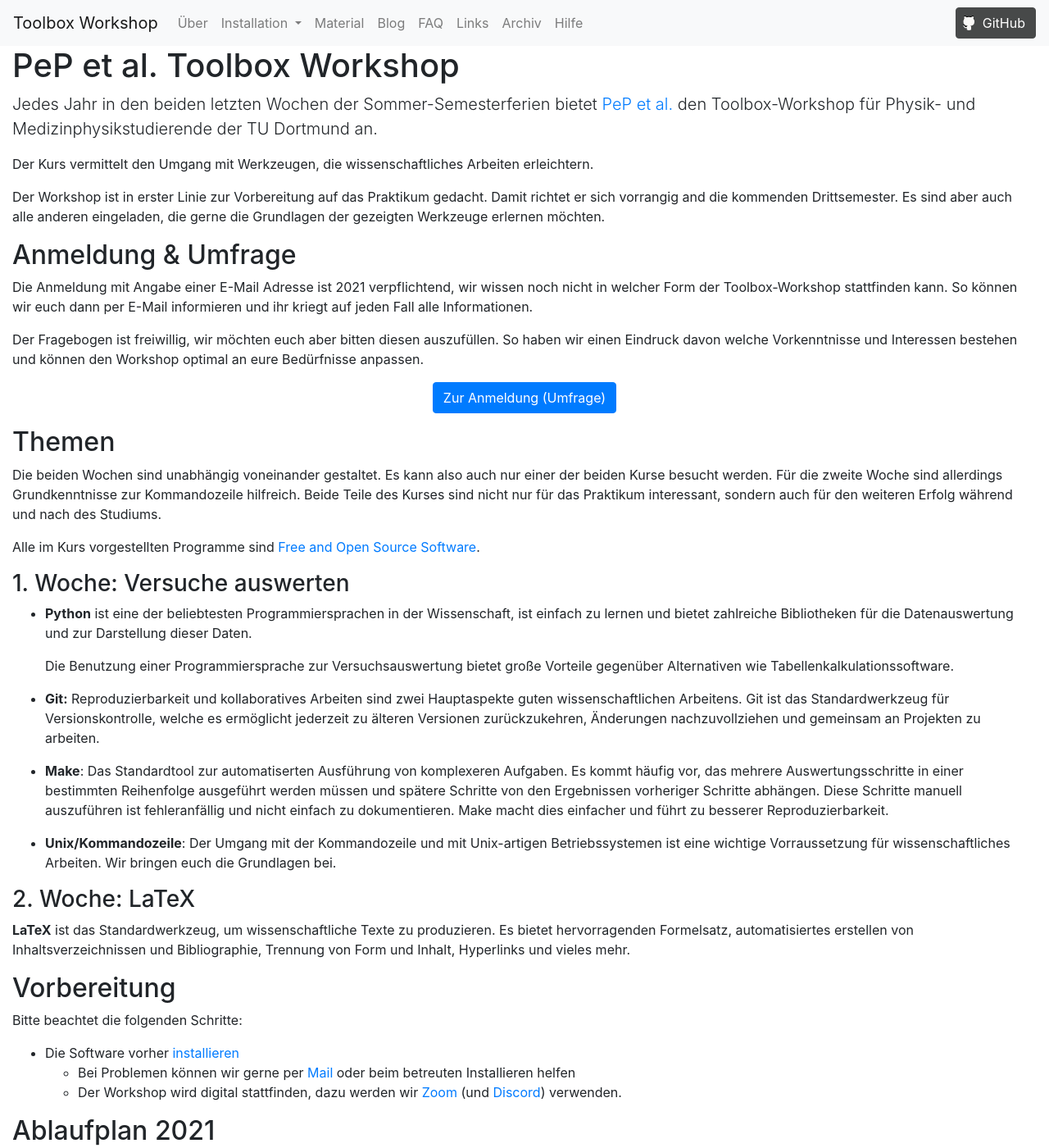
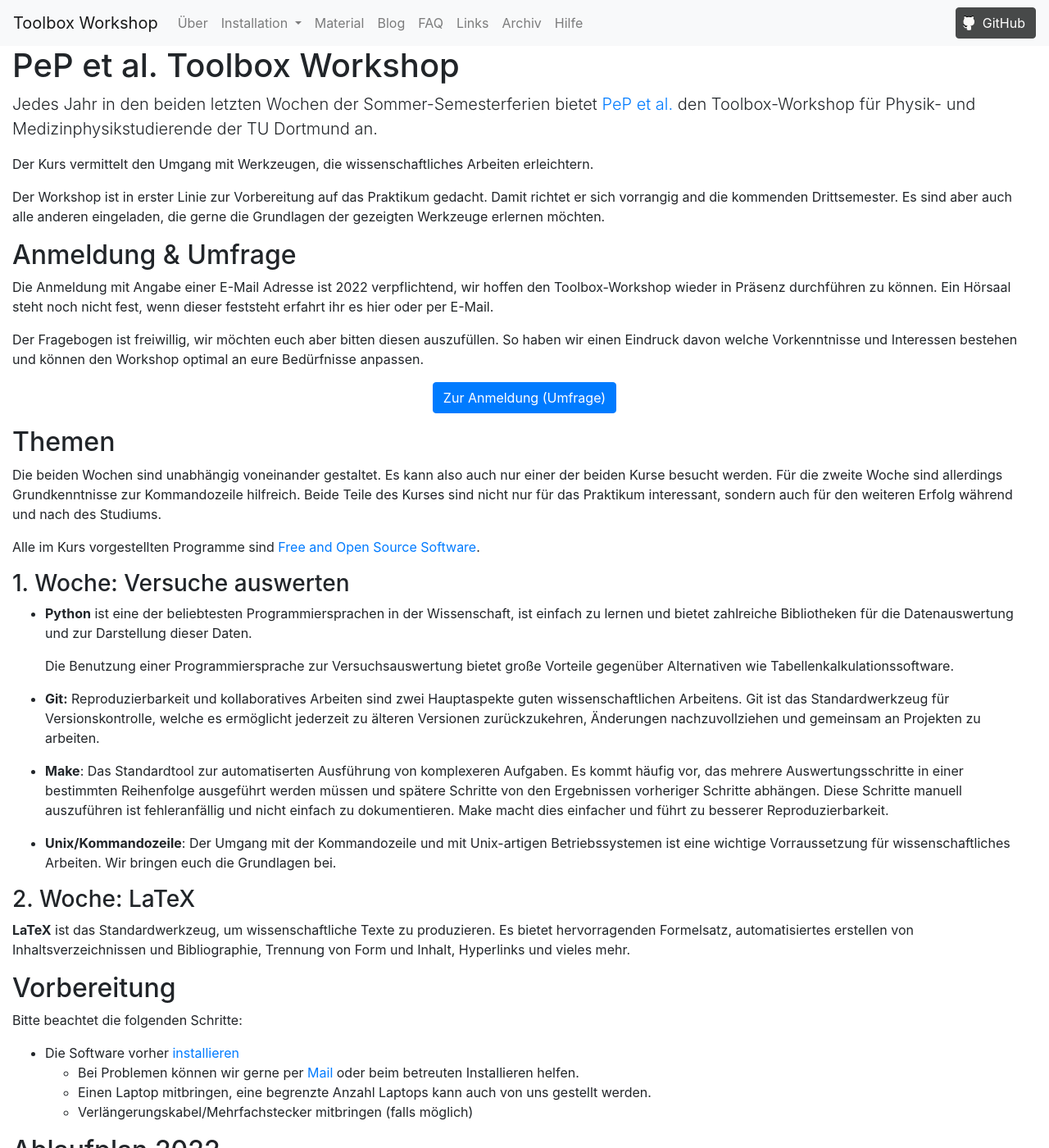
Before and after one commit to pep-dortmund/homepage-toolbox, a Jekyll site: the page built from index.md, in a window 1280 px wide and 1400 px high. Shown: the whole window at 82% size. Built offline with Jekyll 4.4.1, drawn with Linux system fonts in a browser that asks for light colours; some of the changed text lies outside the part shown.

Commit message:
2022 Daten

```diff
--- a/index.md
+++ b/index.md
@@ -14,20 +14,20 @@
 Es sind aber auch alle anderen eingeladen, die gerne die Grundlagen der gezeigten Werkzeuge erlernen möchten.
 
 ## Anmeldung & Umfrage
-Die Anmeldung mit Angabe einer E-Mail Adresse ist 2021 verpflichtend,
-wir wissen noch nicht in welcher Form der Toolbox-Workshop stattfinden kann.
-So können wir euch dann per E-Mail informieren und ihr kriegt auf jeden Fall alle Informationen.
+Die Anmeldung mit Angabe einer E-Mail Adresse ist 2022 verpflichtend,
+wir hoffen den Toolbox-Workshop wieder in Präsenz durchführen zu können.
+Ein Hörsaal steht noch nicht fest, wenn dieser feststeht erfahrt ihr es hier oder per E-Mail.
 
 Der Fragebogen ist freiwillig, wir möchten euch aber bitten diesen auszufüllen.
 So haben wir einen Eindruck davon welche Vorkenntnisse und Interessen bestehen
 und können den Workshop optimal an eure Bedürfnisse anpassen.
 
 <div class="text-center mb-3">
-<a target="_blank" role="button" class="btn btn-primary" href="https://registration.pep-dortmund.org/events/11/registration/">Zur Anmeldung (Umfrage)</a>
+<a target="_blank" role="button" class="btn btn-primary" href="https://registration.pep-dortmund.org/events/14/registration/">Zur Anmeldung (Umfrage)</a>
 </div>
 
 <!--
-## Feedback 2021
+## Feedback 2022
 
 Wir würden gerne Feedback von euch sammeln, um den Workshop beim nächsten Mal verbessern zu können.
 Füllt bitte den Feedback-Bogen (ggf. auch mehrmals) aus.
@@ -74,14 +74,14 @@
 Bitte beachtet die folgenden Schritte:
 
 - Die Software vorher [installieren](/install)
-    - Bei Problemen können wir gerne per [Mail](about.html) oder beim betreuten Installieren helfen
-    - Der Workshop wird digital stattfinden, dazu werden wir [Zoom](https://tu-dortmund.zoom.us/){:target="_blank"} (und
-      [Discord](https://discord.com/new/download){:target="_blank"}) verwenden.
-<!-- - Einen Laptop mitbringen, eine begrenzte Anzahl Laptops kann auch von uns gestellt werden -->
-<!--  - Verlängerungskabel/Mehrfachstecker mitbringen (falls möglich) -->
+  - Bei Problemen können wir gerne per [Mail](about.html) oder beim betreuten Installieren helfen.
+<!--    - Der Workshop wird digital stattfinden, dazu werden wir [Zoom](https://tu-dortmund.zoom.us/){:target="_blank"} (und
+      [Discord](https://discord.com/new/download){:target="_blank"}) verwenden. -->
+  - Einen Laptop mitbringen, eine begrenzte Anzahl Laptops kann auch von uns gestellt werden.
+  - Verlängerungskabel/Mehrfachstecker mitbringen (falls möglich)
 
 
-## Ablaufplan 2021
+## Ablaufplan 2022
 
 <table class="table table-hover">
 <thead>
@@ -94,7 +94,7 @@
 </thead>
 <tbody>
   <tr>
-  <td>Do, 23.09.2021</td>
+  <td>Do, 15.09.2022</td>
   <td>ab 9 Uhr</td>
   <td><span style="color:crimson"> Hybrid </span></td>
   <td>Betreutes Installieren, Fragen stellen falls es Probleme gab
@@ -105,66 +105,66 @@
   <td colspan="4"></td>
   </tr>
   <tr>
-  <td>Mo, 27.09.2021</td>
+  <td>Mo, 19.09.2022</td>
   <td>13-17 Uhr</td>
-  <td>Zoom</td>
+  <td>tbd</td>
   <td>Python</td>
   </tr>
   <tr>
-  <td>Di, 28.09.2021</td>
+  <td>Di, 20.09.2022</td>
   <td>13-17 Uhr</td>
-  <td>Zoom</td>
+  <td>tbd</td>
   <td>NumPy, matplotlib</td>
   </tr>
   <tr>
-  <td>Mi, 29.09.2021</td>
+  <td>Mi, 21.09.2022</td>
   <td>13-17 Uhr</td>
-  <td>Zoom</td>
+  <td>tbd</td>
   <td>SciPy, uncertainties</td>
   </tr>
   <tr>
-  <td>Do, 30.09.2021</td>
+  <td>Do, 22.09.2022</td>
   <td>13-17 Uhr</td>
-  <td>Zoom</td>
+  <td>tbd</td>
   <td>Unix, Make</td>
   </tr>
   <tr>
-  <td>Fr, 01.10.2021</td>
+  <td>Fr, 23.10.2022</td>
   <td>13-17 Uhr</td>
-  <td>Zoom</td>
+  <td>tbd</td>
   <td>Git und abschließende Übungen</td>
   </tr>
   <tr>
   <td colspan="4"></td>
   </tr>
   <tr>
-  <td>Mo, 04.10.2021</td>
+  <td>Mo, 26.10.2022</td>
   <td>13-17 Uhr</td>
-  <td>Zoom</td>
+  <td>tbd</td>
   <td>Einführung in LaTeX</td>
   </tr>
   <tr>
-  <td>Di, 05.10.2021</td>
+  <td>Di, 27.10.2022</td>
   <td>13-17 Uhr</td>
-  <td>Zoom</td>
+  <td>tbd</td>
   <td>Formelsatz</td>
   </tr>
   <tr>
-  <td>Mi, 06.10.2021</td>
+  <td>Mi, 28.10.2022</td>
   <td>13-17 Uhr</td>
-  <td>Zoom</td>
+  <td>tbd</td>
   <td>Abbildungen, Tabellen, Literaturverzeichnis</td>
   </tr>
   <tr>
-  <td>Do, 07.10.2021</td>
+  <td>Do, 29.10.2022</td>
   <td>13-17 Uhr</td>
-  <td>Zoom</td>
+  <td>tbd</td>
   <td>TeX in matplotlib, TikZ, beamer</td>
   </tr>
   <tr>
-  <td>Fr, 08.10.2021</td>
+  <td>Fr, 30.10.2022</td>
   <td>13-17 Uhr</td>
-  <td>Zoom</td>
+  <td>tbd</td>
   <td>Ausführliche Übungen über alles</td>
   </tr>
 </tbody>
```
